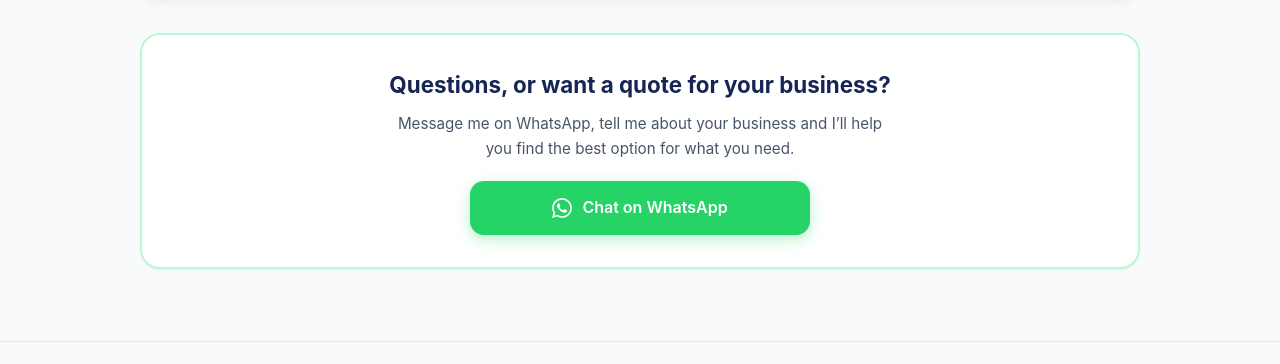
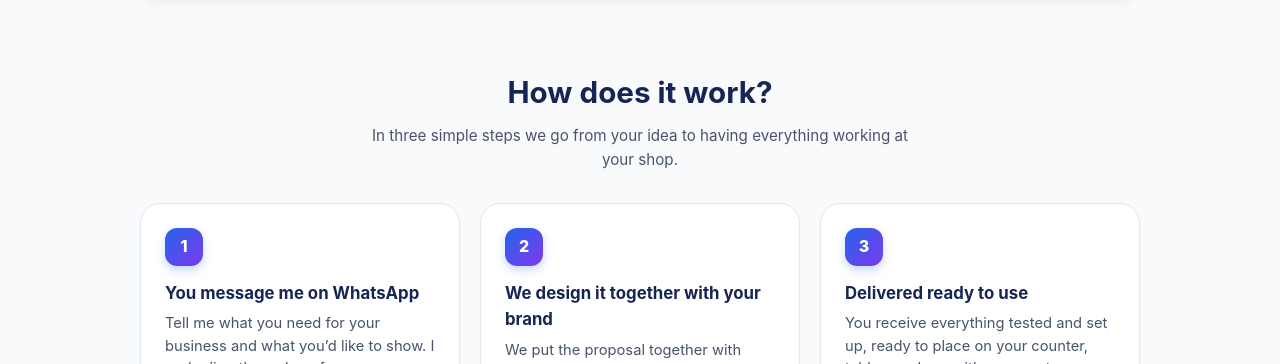
Before and after one commit to tomyurrutiag/web-negocio, a plain HTML site: page muestra/index.html in a window 1280 px wide. Shown: the part 2418-2782 px from the top of the page. Drawn offline with Linux system fonts and the light colour scheme.

Commit message:
Agregar sección Cómo funciona en tres pasos

```diff
--- a/muestra/index.html
+++ b/muestra/index.html
@@ -540,6 +540,53 @@
       margin: 0;
     }
 
+    /* Cómo funciona */
+    .steps-grid {
+      display: grid;
+      grid-template-columns: 1fr;
+      gap: 16px;
+    }
+
+    .step-card {
+      background-color: var(--color-surface);
+      border: 1px solid var(--color-border);
+      border-radius: var(--radius-lg);
+      padding: 22px;
+      display: flex;
+      align-items: flex-start;
+      gap: 14px;
+      box-shadow: var(--shadow-sm);
+    }
+
+    .step-badge {
+      width: 38px;
+      height: 38px;
+      border-radius: 12px;
+      background: linear-gradient(135deg, var(--color-accent) 0%, var(--color-violet) 100%);
+      color: #ffffff;
+      font-weight: 800;
+      font-size: 1rem;
+      display: flex;
+      align-items: center;
+      justify-content: center;
+      flex-shrink: 0;
+      box-shadow: 0 4px 10px rgba(37, 99, 235, 0.25);
+    }
+
+    .step-card h3 {
+      font-size: 1.05rem;
+      font-weight: 700;
+      color: var(--color-primary-dark);
+      margin-bottom: 6px;
+    }
+
+    .step-card p {
+      font-size: 0.92rem;
+      color: var(--color-text-muted);
+      line-height: 1.5;
+      margin: 0;
+    }
+
     /* CTA Final */
     .cta-card {
       background-color: var(--color-surface);
@@ -694,6 +741,16 @@
 
       .features-list {
         grid-template-columns: repeat(3, 1fr);
+      }
+
+      .steps-grid {
+        grid-template-columns: repeat(3, 1fr);
+        gap: 20px;
+      }
+
+      .step-card {
+        flex-direction: column;
+        padding: 24px;
       }
 
       .section-title {
@@ -998,6 +1055,38 @@
           </div>
         </div>
       </div>
+    </section>
+
+    <!-- Cómo funciona -->
+    <section class="section" id="como-funciona">
+      <div class="section-header">
+        <h2 class="section-title" data-i18n="how.title">¿Cómo funciona?</h2>
+        <p class="section-desc" data-i18n="how.desc">En tres pasos simples pasamos de tu idea a tener todo funcionando en tu local.</p>
+      </div>
+      <div class="steps-grid">
+        <article class="step-card">
+          <div class="step-badge" aria-hidden="true">1</div>
+          <div>
+            <h3 data-i18n="how.1h">Me escribes por WhatsApp</h3>
+            <p data-i18n="how.1p">Cuéntame qué necesitas para tu local y qué te gustaría mostrar. Te respondo directo, sin formularios largos.</p>
+          </div>
+        </article>
+        <article class="step-card">
+          <div class="step-badge" aria-hidden="true">2</div>
+          <div>
+            <h3 data-i18n="how.2h">Diseñamos juntos con tu marca</h3>
+            <p data-i18n="how.2p">Armamos la propuesta con tu logo, tus colores y tu información. Si no tienes diseño, te ayudo a crearlo.</p>
+          </div>
+        </article>
+        <article class="step-card">
+          <div class="step-badge" aria-hidden="true">3</div>
+          <div>
+            <h3 data-i18n="how.3h">Te lo entrego listo para usar</h3>
+            <p data-i18n="how.3p">Recibes todo probado y configurado, para llegar y poner en tu mostrador, mesas o compartir con tus clientes.</p>
+          </div>
+        </article>
+      </div>
+    </section>
 
     <!-- Tarjeta CTA de cierre -->
     <div class="cta-card" id="contacto">
@@ -1012,7 +1101,6 @@
         <span data-i18n="cta.btn">Conversar por WhatsApp</span>
       </a>
     </div>
-    </section>
   </main>
 
   <!-- Pie de página -->
@@ -1098,6 +1186,14 @@
           'why.2p': 'Te entrego todo probado, configurado y listo para colocar en tu mostrador o mesas.',
           'why.3h': 'Foco en celular',
           'why.3p': 'La mayoría de tus clientes llega con el celular en la mano. Todo está pensado para ellos.',
+          'how.title': '¿Cómo funciona?',
+          'how.desc': 'En tres pasos simples pasamos de tu idea a tener todo funcionando en tu local.',
+          'how.1h': 'Me escribes por WhatsApp',
+          'how.1p': 'Cuéntame qué necesitas para tu local y qué te gustaría mostrar. Te respondo directo, sin formularios largos.',
+          'how.2h': 'Diseñamos juntos con tu marca',
+          'how.2p': 'Armamos la propuesta con tu logo, tus colores y tu información. Si no tienes diseño, te ayudo a crearlo.',
+          'how.3h': 'Te lo entrego listo para usar',
+          'how.3p': 'Recibes todo probado y configurado, para llegar y poner en tu mostrador, mesas o compartir con tus clientes.',
           'cta.h': '¿Tienes dudas o quieres cotizar para tu local?',
           'cta.p': 'Escríbeme por WhatsApp, cuéntame de tu negocio y te asesoro con la mejor opción según lo que necesites.',
           'cta.btn': 'Conversar por WhatsApp',
@@ -1167,6 +1263,14 @@
           'why.2p': 'Everything is delivered tested, set up and ready for your counter or tables.',
           'why.3h': 'Mobile first',
           'why.3p': 'Most of your customers arrive phone in hand. Everything is designed for them.',
+          'how.title': 'How does it work?',
+          'how.desc': 'In three simple steps we go from your idea to having everything working at your shop.',
+          'how.1h': 'You message me on WhatsApp',
+          'how.1p': 'Tell me what you need for your business and what you’d like to show. I reply directly, no long forms.',
+          'how.2h': 'We design it together with your brand',
+          'how.2p': 'We put the proposal together with your logo, colors and info. If you don’t have a design, I’ll help you create it.',
+          'how.3h': 'Delivered ready to use',
+          'how.3p': 'You receive everything tested and set up, ready to place on your counter, tables or share with your customers.',
           'cta.h': 'Questions, or want a quote for your business?',
           'cta.p': 'Message me on WhatsApp, tell me about your business and I’ll help you find the best option for what you need.',
           'cta.btn': 'Chat on WhatsApp',
@@ -1236,6 +1340,14 @@
           'why.2p': 'Entrego tudo testado, configurado e pronto para colocar no balcão ou nas mesas.',
           'why.3h': 'Foco no celular',
           'why.3p': 'A maioria dos seus clientes chega com o celular na mão. Tudo é pensado para eles.',
+          'how.title': 'Como funciona?',
+          'how.desc': 'Em três passos simples vamos da sua ideia até ter tudo funcionando no seu negócio.',
+          'how.1h': 'Você me chama no WhatsApp',
+          'how.1p': 'Conte o que você precisa para o seu negócio e o que gostaria de mostrar. Respondo direto, sem formulários longos.',
+          'how.2h': 'Criamos juntos com a sua marca',
+          'how.2p': 'Montamos a proposta com seu logo, suas cores e suas informações. Se não tiver um design, eu te ajudo a criar.',
+          'how.3h': 'Entrego tudo pronto para usar',
+          'how.3p': 'Você recebe tudo testado e configurado, pronto para colocar no balcão, nas mesas ou compartilhar com seus clientes.',
           'cta.h': 'Tem dúvidas ou quer um orçamento para o seu negócio?',
           'cta.p': 'Me chame no WhatsApp, conte sobre o seu negócio e eu te ajudo a escolher a melhor opção para o que você precisa.',
           'cta.btn': 'Conversar no WhatsApp',
```
Lines whose indentation alone changed are shown as unchanged.
